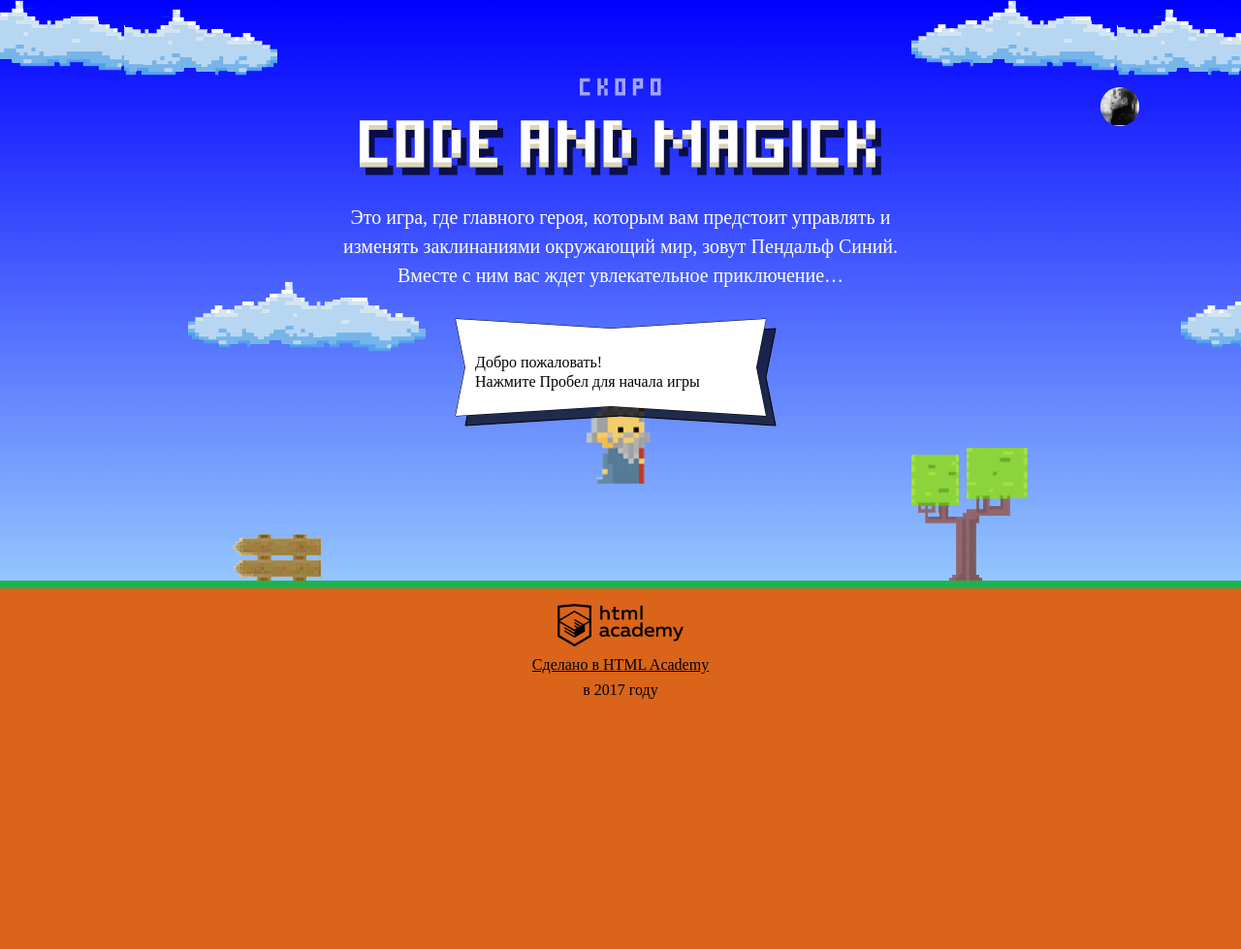
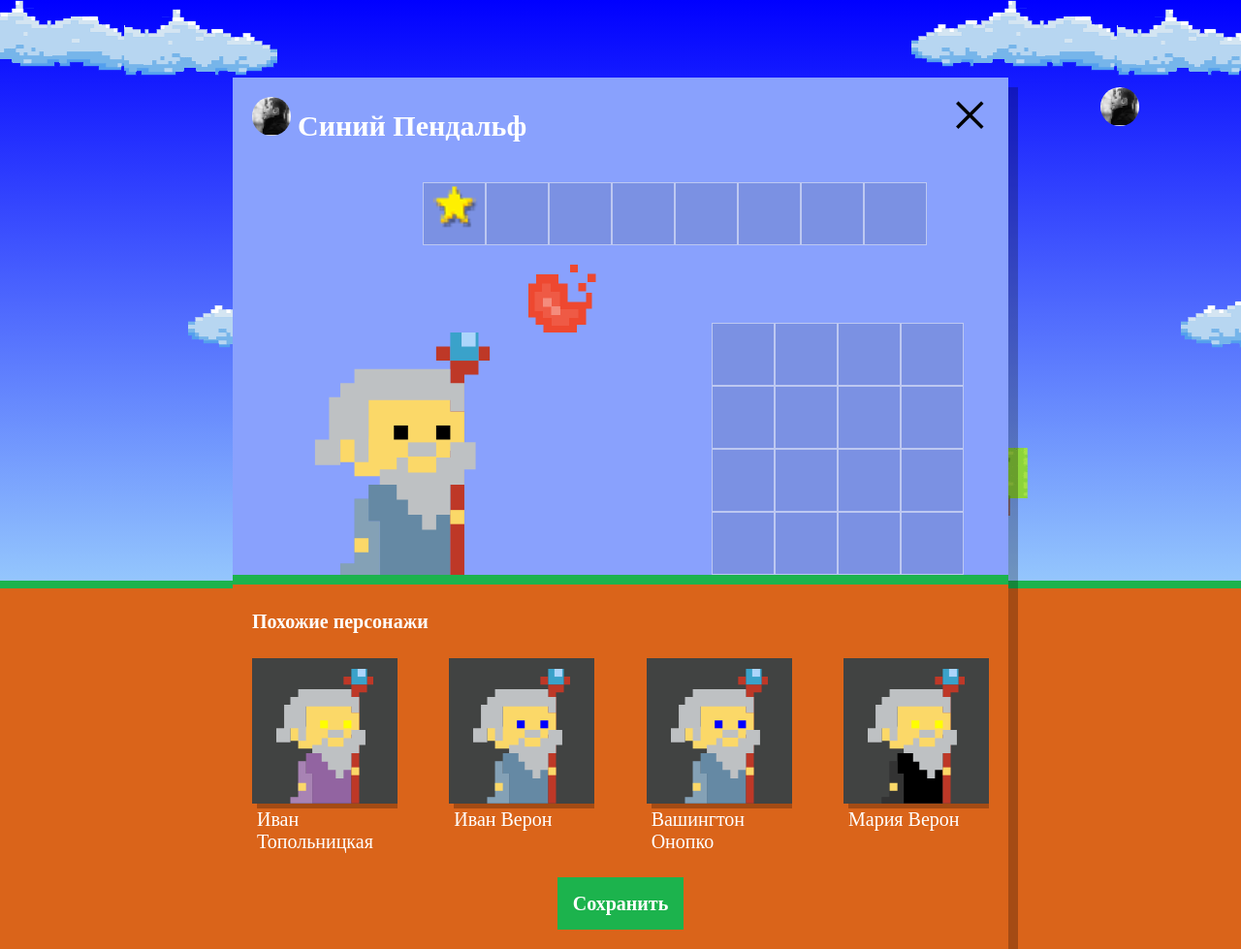
Before and after one commit to geroneia/996317-code-and-magick-19, a website: page index.html in a window 1280 px wide. Shown: the whole page at 97% size. Before the commit the page ends 800 px from the top, so only its background shows below. Drawn offline with Linux system fonts and the light colour scheme; a web font is replaced by a local one.

Commit message:
Добавляет файл с генерированием случайного песронажа

```diff
--- a/index.html
+++ b/index.html
@@ -198,6 +198,7 @@ var getWizardY = function(height) {
 };
 </script>
 <script src="js/stat.js"></script>
+<script src="js/setup.js"></script>
 <script src="js/game.js"></script>
 
 </body>
--- /dev/null
+++ b/js/setup.js
@@ -0,0 +1,68 @@
+'use strict';
+var userDialog = document.querySelector('.setup');
+userDialog.classList.remove('hidden');
+var similarListElement = userDialog.querySelector('.setup-similar-list');
+
+var similarWizardTemplate = document.querySelector('#similar-wizard-template')
+    .content
+    .querySelector('.setup-similar-item');
+
+var WIZARD_NAMES = ['Иван', 'Хуан Себастьян', 'Мария', 'Кристоф', 'Виктор', 'Юлия', 'Люпита', 'Вашингтон'];
+var WIZARD_SURNAMES = ['да Марья', 'Верон', 'Мирабелла', 'Вальц', 'Онопко', 'Топольницкая', 'Нионго', 'Ирвинг'];
+var WIZARD_COATS = ['rgb(101, 137, 164)', 'rgb(241, 43, 107)', 'rgb(146, 100, 161)', 'rgb(56, 159, 117)', 'rgb(215, 210, 55)', 'rgb(0, 0, 0)'];
+var WIZARD_EYES = ['black', 'red', 'blue', 'yellow', 'green'];
+
+var generateRandomData = function (array) {
+  var color = array[Math.floor(Math.random() * array.length)];
+  return color;
+};
+
+var generateWizardName = function () {
+  var generatedWizardNames = [];
+  for (var i = 0; i < WIZARD_NAMES.length; i++) {
+    var wizardName = generateRandomData(WIZARD_NAMES) + ' ' + generateRandomData(WIZARD_SURNAMES);
+    generatedWizardNames.push(wizardName);
+  }
+  return generatedWizardNames;
+};
+
+var wizards = [
+  {
+    name: generateWizardName()[0],
+    coatColor: generateRandomData(WIZARD_COATS),
+    eyesColor: generateRandomData(WIZARD_EYES)
+  },
+  {
+    name: generateWizardName()[1],
+    coatColor: generateRandomData(WIZARD_COATS),
+    eyesColor: generateRandomData(WIZARD_EYES)
+  },
+  {
+    name: generateWizardName()[2],
+    coatColor: generateRandomData(WIZARD_COATS),
+    eyesColor: generateRandomData(WIZARD_EYES)
+  },
+  {
+    name: generateWizardName()[3],
+    coatColor: generateRandomData(WIZARD_COATS),
+    eyesColor: generateRandomData(WIZARD_EYES)
+  }
+];
+
+var renderWizard = function (wizard) {
+  var wizardElement = similarWizardTemplate.cloneNode(true);
+
+  wizardElement.querySelector('.setup-similar-label').textContent = wizard.name;
+  wizardElement.querySelector('.wizard-coat').style.fill = wizard.coatColor;
+  wizardElement.querySelector('.wizard-eyes').style.fill = wizard.eyesColor;
+
+  return wizardElement;
+};
+
+var fragment = document.createDocumentFragment();
+for (var j = 0; j < wizards.length; j++) {
+  fragment.appendChild(renderWizard(wizards[j]));
+}
+similarListElement.appendChild(fragment);
+
+userDialog.querySelector('.setup-similar').classList.remove('hidden');
```
